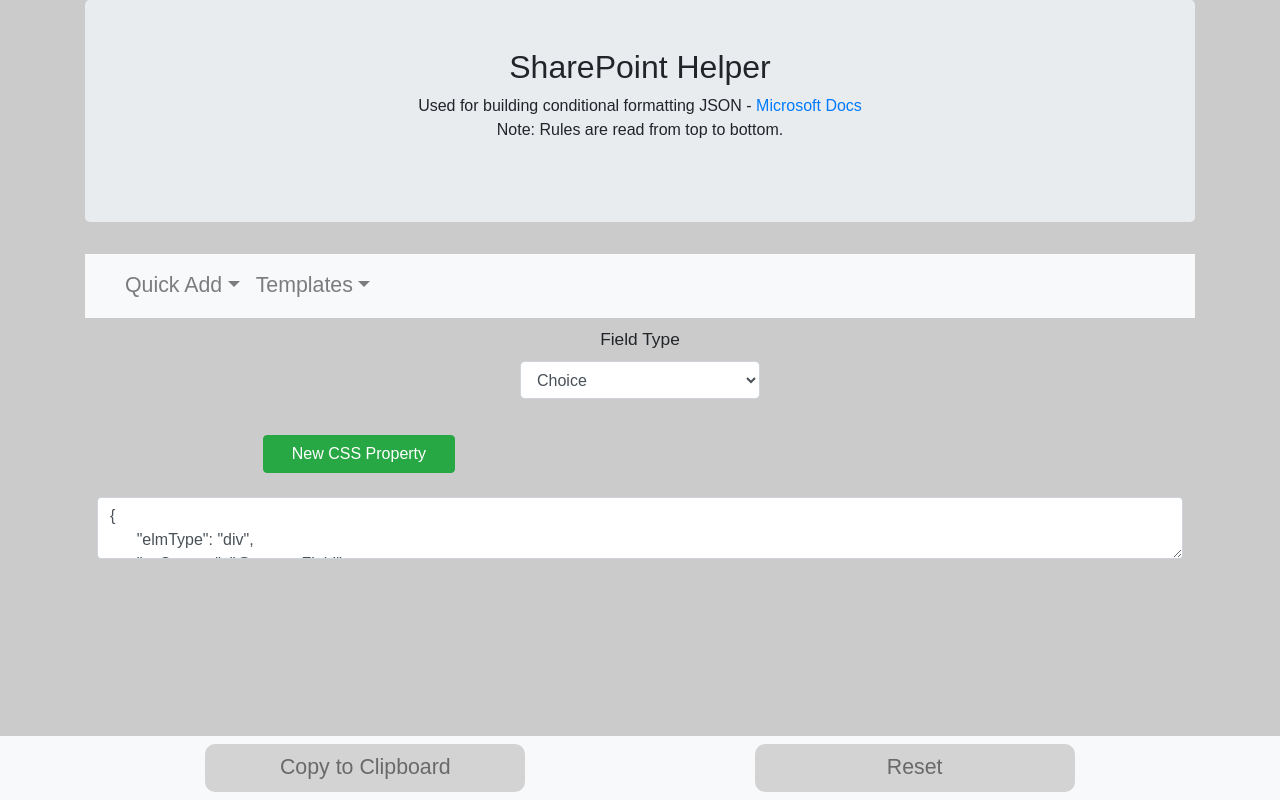
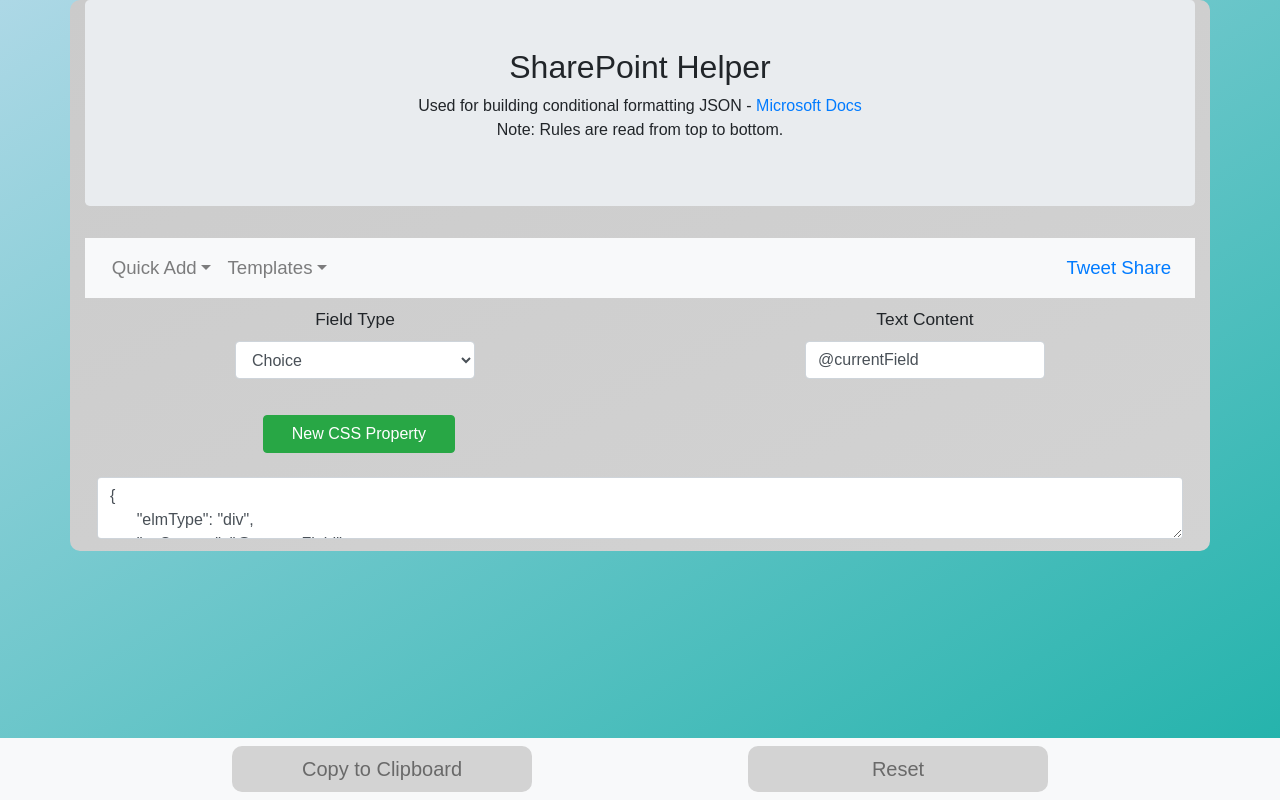
Before and after one commit to alecmaly/SharePoint-JSON-Helper, a React (Create React App) app: page / in a window 1280 px wide. Built offline with nearby package versions, Linux system fonts and the light colour scheme.

Commit message:
Social Media buttons, templates, text content.

```diff
--- a/package.json
+++ b/package.json
@@ -6,6 +6,7 @@
     "bootstrap": "^4.1.1",
     "react": "^16.4.1",
     "react-dom": "^16.4.1",
+    "react-popper": "^1.0.0",
     "react-router-dom": "^4.3.1",
     "react-scripts": "1.1.4",
     "reactstrap": "^6.2.0"
--- a/public/index.html
+++ b/public/index.html
@@ -10,6 +10,10 @@
 
       gtag('config', 'UA-120801198-2');
     </script>
+    <!-- imports for social media buttons -->
+    <script src="https://platform.twitter.com/widgets.js" charset="utf-8"></script>
+    <script src="https://connect.facebook.net/en_US/sdk.js#xfbml=1&version=v3.0&appId=137697530179905&autoLogAppEvents=1"></script>
+    <script src="//platform.linkedin.com/in.js" type="text/javascript"> lang: en_US</script>
 
     <meta charset="utf-8">
     <meta name="viewport" content="width=device-width, initial-scale=1, shrink-to-fit=no">
@@ -29,7 +33,7 @@
       work correctly both with client-side routing and a non-root public URL.
       Learn how to configure a non-root public URL by running `npm run build`.
     -->
-    <title>React App</title>
+    <title>SharePoint JSON Formatter</title>
   </head>
   <body>
     <noscript>
@@ -47,4 +51,5 @@
       To create a production bundle, use `npm run build` or `yarn build`.
     -->
   </body>
+
 </html>
--- a/src/App.css
+++ b/src/App.css
@@ -27,7 +27,13 @@
 }
 
 body {
+  background: linear-gradient(to bottom right, lightblue, lightseagreen) fixed;
+}
+
+.App {
+  border-radius: 10px;
   background-color: #CBCBCB;
+  background: linear-gradient(to bottom right, #CBCBCB, lightgrey);
 }
 
 .text-center {
@@ -116,15 +122,28 @@
 }
 
 .nav-bar {
-  font-size: 16pt;
+  font-size: 15pt;
+  text-decoration: none;
+  color: grey;
 }
 
-.Property:nth-child(odd) {
+
+.property:nth-child(odd) {
   background-color: lightgrey;
 }
 
+.property:nth-child(even) {
+  background-color: #B8B8B8;
+}
+
+.nav-bar-top {
+  padding-left: 1em;
+  padding-right: 1em;
+  font-size: 14pt;
+}
+
 .nav-button {
-  background-color: lightgrey;
+  background-color: #d3d3d3;
   border-radius: 10px;
   min-width: 7em;
   margin-left: 1em;
@@ -139,6 +158,10 @@
   max-width: 15em;
 }
 
+.text-content {
+  max-width: 15em;
+}
+
 .padded-row {
   padding: .75em .75em;
 }
@@ -146,6 +169,7 @@
 .add-remove-property-button {
   min-width: 12em;
 }
+
 
 
 @media (min-width: 992px){
--- a/src/App.js
+++ b/src/App.js
@@ -7,10 +7,15 @@
 import BuildRule from './Components/BuildRule.jsx';
 import Property from './Components/Property.jsx';
 import Condition from './Components/Condition.jsx';
-import CopyModal from './Components/CopyModal.jsx';
+import MyModal from './Components/MyModal.jsx';
+
+
 
 // polyfill for .repeat function in IE11
 import './pollyfills.js';
+
+// data
+import data from './data.js';
 
 import {
   Container,
@@ -43,51 +48,21 @@
     this.buildJSON = this.buildJSON.bind(this);
     this.handleInputChange = this.handleInputChange.bind(this);
     this.resetForm = this.resetForm.bind(this);
-    this.toggleCopyModal = this.toggleCopyModal.bind(this);
+    this.toggleModal = this.toggleModal.bind(this);
     this.state = {
       rules: [],
       properties: [],
       JSON: '',
       operator: '==',
       operand: '',
-      color: '',
-      hex: '98FB98',
       fieldType: 'Choice',
+      textContent: '@currentField',
       selectedRule: '',
-      copyModal: false,
-      propertyChoices:
-        {
-            'background-color': {
-              'placeholder': '#hex -- color'
-            },
-            'font-size': {
-              'placeholder': '18px -- 150% '
-            },
-            'text-align': {
-                'options': 'left,right,center,justify'
-            },
-            'border': {
-                'placeholder': '4px solid black'
-            },
-            'border-radius': {},
-            'font-weight': {
-                'options': 'bold,semibold'
-            },
-
-            'color': {
-              'placeholder': '#hex -- color'
-            },
-            'width': {}
-        },
-        colors: {
-            'Green': '#98FB98',
-            'Yellow': '#FFFF66',
-            'Orange': '#FFA450',
-            'Red': '#FF6A6A',
-            'Blue': '#5078FF',
-            'Purple': '#B350FF',
-            'Custom': '#'
-        }
+      modal: false,
+      modalHeader: '',
+      modalBody: '',
+      propertyChoices: data.CSSProperties,
+        colors: data.customColors
     };
   }
 
@@ -106,74 +81,55 @@
   }
 
   navButtonClick(event) {
-    console.log(event.target.name);
-
     switch (event.target.name) {
       case 'copy to clipboard':
         var copyText = document.querySelector(".output");
         copyText.select();
         document.execCommand("copy");
-        this.toggleCopyModal();
+        this.setState({
+          modalHeader: 'JSON has been copied to the clipboard',
+          modalBody: ''
+        })
+        this.toggleModal();
         break;
       case 'reset':
         this.resetForm();
         break;
       case 'quick add':
         var arr = this.state.properties.slice();
-        arr.splice(0, 0, {'property': event.target.value, 'value': event.target.innerHTML});
+        arr.splice(0, 0, {'property': event.target.value, 'value': event.target.title});
         this.buildProperties(arr);
         break;
       case 'template':
-        switch (event.target.innerHTML) {
-          case ('Completed/In Progress/Late'):
+
+        switch (event.target.value) {
+          case 'Completed/In Progress/Late':
             this.resetForm();
-            const arr = [
-              {
-                property: 'background-color',
-                value:  [
-                  {
-                    operator: '==',
-                    operand: 'Completed',
-                    value: '#98fb98'
-                  },
-                  {
-                    operator: '==',
-                    operand: 'In Progress',
-                    value: '#FFFF66'
-                  },
-                  {
-                    operator: '==',
-                    operand: 'Late',
-                    value: '#ff6a6a'
-                  }
-                ]
-              }];
+            const arr = data.template_completedInProgressLate;
             this.buildProperties(arr);
             break;
-
         }
 
     }
   }
 
   resetForm() {
+    this.setState({
+      fieldType: 'Choice',
+      textContent: '@currentField'
+    });
     this.clearAllProperties();
   }
 
-
   newProperty() {
     var arr = this.state.properties.slice();
-    arr.push({'property': 'background-color', 'value':[]});
-    this.setState({
-      properties: arr
-    }, () => { this.buildJSON() });
+    arr.splice(0,0,{'property': 'background-color', 'value':[]});
+    this.buildProperties(arr);
   }
 
   updateProperty(index, prop, value) {
     var arr = this.state.properties.slice();
     arr[index] = ({'property': prop, 'value': value});
-
-
 
     this.setState({
       properties: arr
@@ -191,7 +147,6 @@
         properties: arr
       }, () => { this.buildJSON() });
      });
-
   }
 
   clearAllProperties() {
@@ -200,13 +155,12 @@
     }, () => { this.buildJSON() } );
   }
 
-
   buildJSON() {
     var JSON_Body = ``;
     var JSON_Header =
     `{
       "elmType": "div",
-      "txtContent": "@currentField",
+      "txtContent": "` + this.state.textContent + `",
       "style": {`;
     var JSON_Footer = ``;
     var JSON_Properties = '';
@@ -215,8 +169,7 @@
     // BUILD JSON HERE in forEach loop for PROPERTIES
     this.state.properties.forEach((ele, i) => {
       JSON_Properties = JSON_Properties + `
-      "` + ele.property + '": ' + (typeof ele.value === 'string' ? '"' + ele.value + '"' : '') ;
-
+      "` + ele.property + '": ' + (typeof ele.value === 'string' ? '"' + ele.value + '"' : '');
 
       (typeof ele.value === 'string' ? ele.value :
 
@@ -248,13 +201,9 @@
     JSON_Properties = JSON_Properties + ','.repeat( (i !== this.state.properties.length - 1 ? 1 : 0) );
     });
 
-
-
-
     // JSON Footer
     var JSON_Footer_Base = `"#FFFFFF00"`;
     var JSON_Footer_Base = ``;
-
 
     JSON_Footer =
     ` }
@@ -266,41 +215,18 @@
     });
   }
 
-
   handleInputChange(event) {
     const target = event.target;
     const value = target.type === 'checkbox' ? target.checked : target.value;
     const name = target.name;
-
     this.setState({
       [name]: value
-    }, () => {
-
-      // additional actions based on button clicked
-      switch(name) {
-        case 'color':
-          if (value !== 'Custom') {
-            this.setState({
-              hex: this.state.colors[value]
-            });
-          }
-          break;
-        case 'hex':
-          this.setState({
-            color: 'Custom'
-          });
-        break;
-        case 'fieldType':
-          this.buildJSON();
-        break;
-      }
-    });
-
+    }, () => { this.buildJSON() });
   }
 
-  toggleCopyModal() {
+  toggleModal() {
     this.setState({
-      copyModal: !this.state.copyModal
+      modal: !this.state.modal
     });
   }
 
@@ -310,33 +236,33 @@
         <header>
           <Jumbotron className='banner' color='red'>
             <h2>SharePoint Helper</h2>
-            <p>Used for building conditional formatting JSON - <a target='_blank' href='https://docs.microsoft.com/en-us/sharepoint/dev/declarative-customization/column-formatting'>Microsoft Docs</a> <br />
+            <span>Used for building conditional formatting JSON - <a target='_blank' href='https://docs.microsoft.com/en-us/sharepoint/dev/declarative-customization/column-formatting'>Microsoft Docs</a> <br />
             Note: Rules are read from top to bottom.
-            </p>
+            </span>
           </Jumbotron>
         </header>
 
         <TopNavigation navButtonClick={this.navButtonClick} />
 
-        <CopyModal toggleCopyModal={this.toggleCopyModal} isOpen={this.state.copyModal} />
+        <MyModal toggleModal={this.toggleModal} isOpen={this.state.modal} modalHeader={this.state.modalHeader} modalBody={this.state.modalBody} />
 
         <Row>
-          <Col sm='12' md='12' lg='12' xl='12'>
+          <Col sm='6' md='6' lg='6' xl='6'>
             <Label className='label center-input remove-text-highlighting'>Field Type</Label>
             <Input className='field-type center-input' type='select' name='fieldType' value={this.state.fieldType} onChange={this.handleInputChange}>
               <option>Choice</option>
               <option>Text</option>
               <option>Number</option>
             </Input>
-            <br />
           </Col>
-
+          <Col sm='6' md='6' lg='6' xl='6'>
+            <Label className='label center-input remove-text-highlighting'>Text Content</Label>
+            <Input className='text-content center-input' type='text' name='textContent' value={this.state.textContent} onChange={this.handleInputChange} />
+          </Col>
+        </Row>
+        <br />
+        <Row>
           <Col>
-            <Row>
-              {Object.keys(this.state.properties).map((key, i) => {
-                return (<Property key={i} index={i} name='' colors={this.state.colors} properties={this.state.properties} propertyChoices={this.state.propertyChoices} updateProperty={this.updateProperty} deleteProperty={this.deleteProperty} buildJSON={this.buildJSON} />)
-              })}
-            </Row>
             <Row className='padded-row'>
               <div className='center-input'>
                 <Button type='button' className='remove-text-highlighting add-remove-property-button' color='success' onClick={this.newProperty}>New CSS Property</Button>
@@ -346,6 +272,12 @@
               </div>
 
             </Row>
+            <Row>
+              {Object.keys(this.state.properties).map((key, i) => {
+                return (<Property key={i} index={i} name='' colors={this.state.colors} properties={this.state.properties} propertyChoices={this.state.propertyChoices} updateProperty={this.updateProperty} deleteProperty={this.deleteProperty} buildJSON={this.buildJSON} />)
+              })}
+            </Row>
+
           </Col>
         </Row>
         <Row className='padded-row'>
--- a/src/Components/BottomNavigation.jsx
+++ b/src/Components/BottomNavigation.jsx
@@ -17,7 +17,7 @@
     render() {
         return (
             <div>
-                <Navbar className='nav-bar justify-content-center' expand color='light' fixed='bottom' light>
+                <Navbar className='nav-bar nav-bar-bottom justify-content-center' expand color='light' fixed='bottom' light>
                     <Nav navbar>
                         <NavItem>
                             <NavLink className='icon nav-button' name='copy to clipboard' onClick={ this.props.navButtonClick }>Copy to Clipboard</NavLink>
--- a/src/Components/CopyModal.jsx
+++ b/src/Components/MyModal.jsx
@@ -7,19 +7,19 @@
     Button
 } from 'reactstrap';
 
-class CopyModal extends Component {
+class MyModal extends Component {
     render() {
         return (
             <div>
                 <Modal isOpen={this.props.isOpen}>
                     <ModalHeader>
-                        JSON has been copied to the clipboard
+                        {this.props.modalHeader}
                     </ModalHeader>
                     <ModalBody>
-
+                        {this.props.modalBody}
                     </ModalBody>
                     <ModalFooter>
-                        <Button className='center-input' type='button' color='info' onClick={this.props.toggleCopyModal}>OK</Button>
+                        <Button className='center-input' type='button' color='info' onClick={this.props.toggleModal}>OK</Button>
                     </ModalFooter>
                 </Modal>
             </div>
@@ -27,4 +27,4 @@
     }
 }
 
-export default CopyModal;
+export default MyModal;
--- a/src/Components/Property.jsx
+++ b/src/Components/Property.jsx
@@ -65,7 +65,7 @@
 
     handleInputChange(event) {
         const target = event.target;
-        const value = target.type === 'button' ? target.innerHTML : target.value;
+        let value = target.type === 'button' ? ( this.state.property === 'background-color' ? this.props.colors[target.innerHTML] : target.innerHTML) : target.value;
         const name = target.name;
         let resetValue = '';
 
@@ -110,7 +110,7 @@
 
     render() {
         return (
-            <Container className='Property' fluid>
+            <Container className='property' fluid>
             <Row>
                 <Col>
                     <Label className='label remove-text-highlighting'>Property <a href={'https://www.google.com/search?btnI=1&q=' + this.state.property + ' site:https://www.w3schools.com/cssref/'} target='_blank'>(help)</a></Label>
@@ -129,7 +129,7 @@
                 <Col>
                     {!this.state.conditionalFlag ?
                         <div>
-                            <Label className='label remove-text-highlighting'>Value</Label>
+                            <Label className='label remove-text-highlighting'>Value<span style={{'visibility': (this.state.property === 'background-color' || this.state.property ==='color') ? 'visible' : 'hidden' }}> (<a target='_blank' href='https://www.w3schools.com/colors/colors_picker.asp'>help</a>)</span></Label>
                             <InputGroup>
                                 <Input className='center-input' type='text' name='value' style={ { [this.state.property] : this.state.value} } placeholder={  this.props.propertyChoices[this.state.property] !== undefined && this.props.propertyChoices[this.state.property].placeholder !== undefined ? this.props.propertyChoices[this.state.property].placeholder : '' } value={this.state.value} onChange={this.handleInputChange} />
                                 <InputGroupButtonDropdown addonType='append' isOpen={this.state.valueDropdownOpen} toggle={this.toggleValueDropdownOpen}
--- a/src/Components/TopNavigation.jsx
+++ b/src/Components/TopNavigation.jsx
@@ -3,6 +3,8 @@
     Navbar,
     NavbarBrand,
     Nav,
+    Collapse,
+    NavbarToggler,
     NavItem,
     NavLink,
     DropdownToggle,
@@ -13,35 +15,64 @@
 import '../App.css';
 
 class TopNavigation extends Component {
+    constructor(props) {
+        super(props);
+        this.toggleNavbar = this.toggleNavbar.bind(this);
+        this.state = {
+            isOpen: false
+        };
+    }
+
+    toggleNavbar() {
+        this.setState({
+            isOpen: !this.state.isOpen
+        });
+    }
+
     render() {
         return (
             <div>
-                <Navbar className='nav-bar' color='light' expand light>
-                    <Nav navbar>
-
-                        <NavbarBrand></NavbarBrand>
-
-                        <UncontrolledDropdown nav inNavbar>
+                <Navbar className='nav-bar nav-bar-top' expand color='light' light>
+                    <Nav className='mr-auto' navbar>
+                        <UncontrolledDropdown nav>
                             <DropdownToggle nav caret>
                                 Quick Add
                             </DropdownToggle>
                                 <DropdownMenu right>
-                                    <DropdownItem name='quick add' value='font-weight' onClick={this.props.navButtonClick}>
+                                    <DropdownItem name='quick add' value='background-color' title='' onClick={this.props.navButtonClick}>
+                                        Background Color
+                                    </DropdownItem>
+                                    <DropdownItem name='quick add' value='font-weight' title='bold' onClick={this.props.navButtonClick}>
                                         Bold
+                                    </DropdownItem>
+                                    <DropdownItem name='quick add' value='font-size' title='' onClick={this.props.navButtonClick}>
+                                        Font Size
                                     </DropdownItem>
                                 </DropdownMenu>
                         </UncontrolledDropdown>
-                        <UncontrolledDropdown nav inNavbar>
+                        <UncontrolledDropdown nav>
                             <DropdownToggle nav caret>
                                 Templates
                             </DropdownToggle>
                                 <DropdownMenu right>
-                                    <DropdownItem name='template' onClick={this.props.navButtonClick}>
+                                    <DropdownItem name='template' value='Completed/In Progress/Late' onClick={this.props.navButtonClick}>
                                         Completed/In Progress/Late
                                     </DropdownItem>
                                 </DropdownMenu>
                         </UncontrolledDropdown>
                     </Nav>
+
+                    <NavbarToggler className='mr-auto' onClick={this.toggleNavbar} />
+                    <Collapse isOpen={this.state.isOpen} navbar>
+                        <Nav className='ml-auto' navbar>
+                            <a href="https://twitter.com/share?ref_src=twsrc%5Etfw" data-size='large' className="twitter-share-button" data-url="https://sharepoint-json-formatter.herokuapp.com" data-show-count="false">Tweet</a>
+                            &nbsp;
+                            <div className="fb-share-button" data-size='large' data-href="https://sharepoint-json-formatter.herokuapp.com" data-layout="button" data-mobile-iframe="true"><a target="_blank" href="https://www.facebook.com/sharer/sharer.php?u=https%3A%2F%2Fsharepoint-json-formatter.herokuapp.com%2F&amp;src=sdkpreparse" className="fb-xfbml-parse-ignore">Share</a></div>
+                            &nbsp;
+                            <script type="IN/Share" data-url="https://sharepoint-json-formatter.herokuapp.com" data-format='inline' data-width='400'></script>
+                              </Nav>
+                    </Collapse>
+
                 </Navbar>
 
             </div>
--- /dev/null
+++ b/src/data.js
@@ -0,0 +1,57 @@
+
+export default {
+    CSSProperties: {
+        'background-color': {
+            'placeholder': '#hex -- color'
+        },
+        'font-size': {
+            'placeholder': '18px -- 150% '
+        },
+        'text-align': {
+            'options': 'left,right,center,justify'
+        },
+        'border': {
+            'placeholder': '4px solid black'
+        },
+        'border-radius': {},
+        'font-weight': {
+            'options': 'bold,semibold'
+        },
+
+        'color': {
+            'placeholder': '#hex -- color'
+        },
+        'width': {}
+    },
+    customColors: {
+        'Green': '#98FB98',
+        'Yellow': '#FFFF66',
+        'Orange': '#FFA450',
+        'Red': '#FF6A6A',
+        'Blue': '#5078FF',
+        'Purple': '#B350FF',
+        'Custom': '#'
+    },
+    template_completedInProgressLate: [
+        {
+          property: 'background-color',
+          value:  [
+            {
+              operator: '==',
+              operand: 'Completed',
+              value: '#98fb98'
+            },
+            {
+              operator: '==',
+              operand: 'In Progress',
+              value: '#FFFF66'
+            },
+            {
+              operator: '==',
+              operand: 'Late',
+              value: '#ff6a6a'
+            }
+          ]
+        }]
+
+}
```
Also changed, not shown: 1 other file (tests, documents, lock files or other folders).
